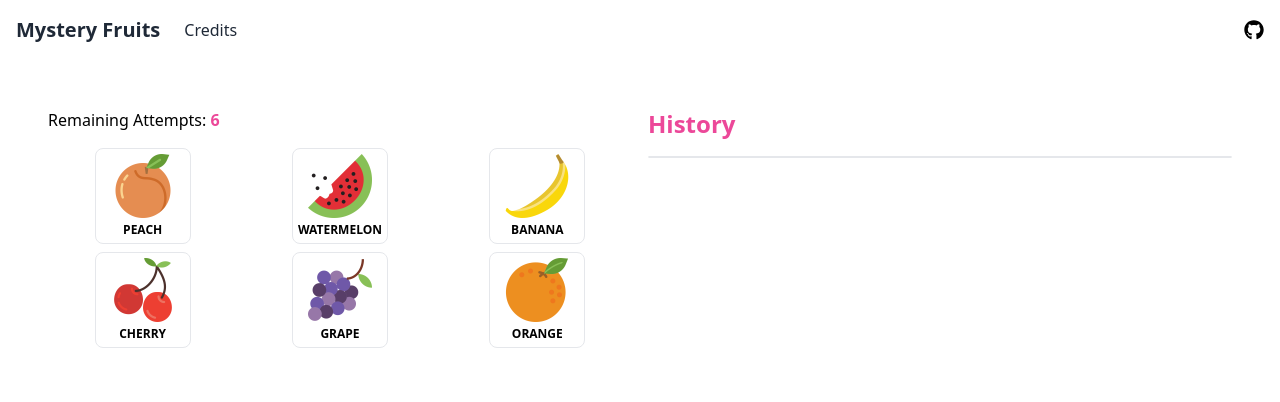
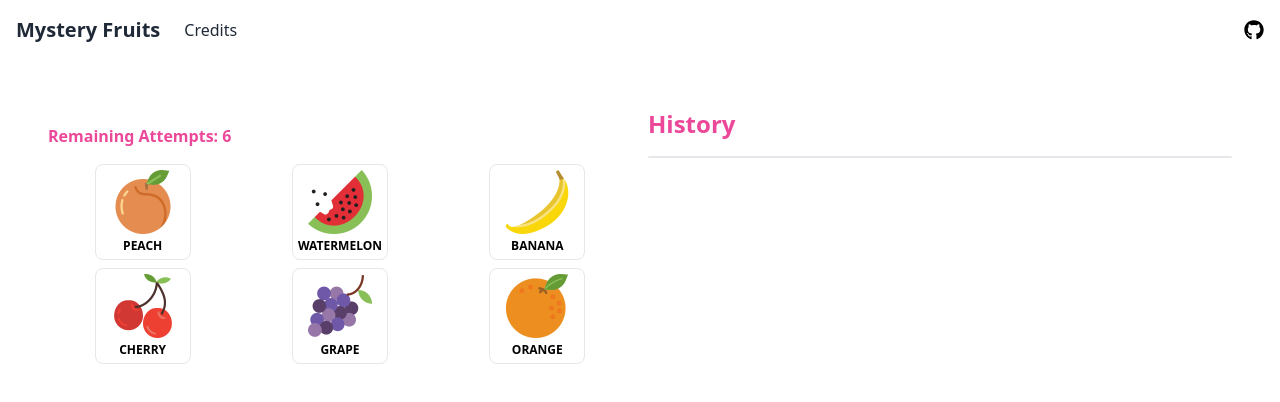
Before and after one commit to jedymatt/mystery-fruits-js, a Vue app: page / in a window 1280 px wide. Shown: the top 402 px of the page. Built offline with nearby package versions, Linux system fonts and the light colour scheme; a web font is replaced by a local one.

Commit message:
Rename GameOverView to GameOverSection

```diff
--- a/src/views/HomeView.vue
+++ b/src/views/HomeView.vue
@@ -7,9 +7,9 @@ import {
 } from "@/lib/functions.js";
 import HistorySection from "@/components/HistorySection.vue";
 import FruitButton from "../components/FruitButton.vue";
-import GameOverViewVue from "./GameOverView.vue";
 import { useFruits } from "../composables/fruits";
 import { useHistory } from "../composables/history";
+import GameOverSection from "../components/GameOverSection.vue";
 
 const { hiddenFruits, randomFruits, resetFruits } = useFruits();
 const { history, addToHistory, clearHistory } = useHistory();
@@ -102,20 +102,15 @@ const reversedHistory = computed(() => history.value.slice().reverse());
 </script>
 
 <template>
-  <main
-    class="md:p-12 p-2"
-    :class="{
-      'flex items-center justify-center': isGameOver
-    }"
-  >
+  <main class="md:p-12 p-2">
     <div
       v-if="!isGameOver"
       id="game"
       class="grid lg:grid-cols-2 place-items-start justify-items-center content-center gap-4"
     >
       <div class="h-full w-full">
-        <div>
-          Remaining Attempts: <span class="font-semibold text-pink-500">{{ availableAttempts }}</span>
+        <div class="mt-4 text-pink-500 font-semibold">
+          Remaining Attempts: <span class="font-black ">{{ availableAttempts }}</span>
         </div>
         <div class="mt-4 grid grid-cols-3 gap-2 place-items-center">
           <div
@@ -144,7 +139,7 @@ const reversedHistory = computed(() => history.value.slice().reverse());
         <HistorySection :history="reversedHistory" />
       </div>
     </div>
-    <GameOverViewVue
+    <GameOverSection
       v-if="isGameOver"
       :restart-game="restartGame"
       :hidden-fruits="hiddenFruits"
```
Also changed, not shown: src/components/GameOverSection.vue (renamed from src/views/GameOverView.vue).
